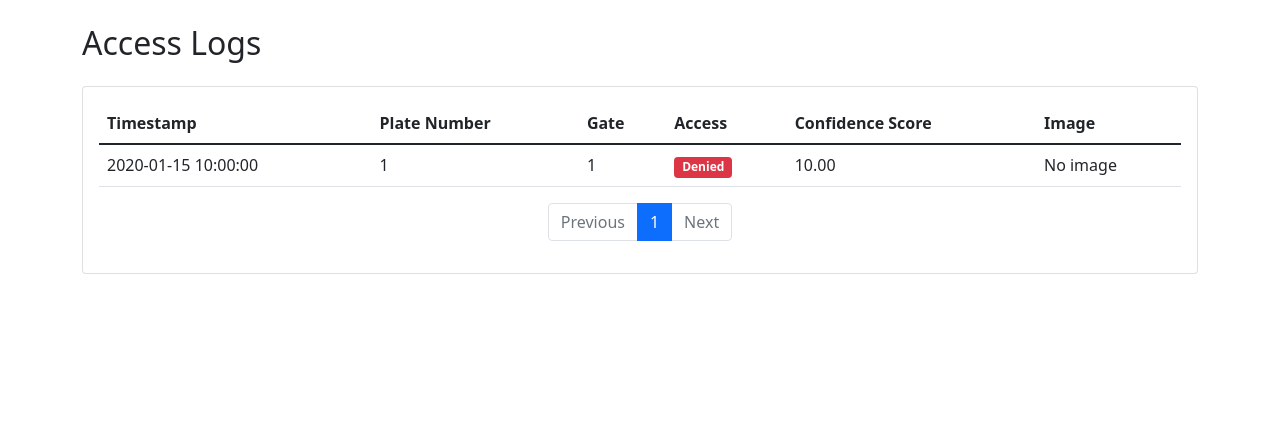
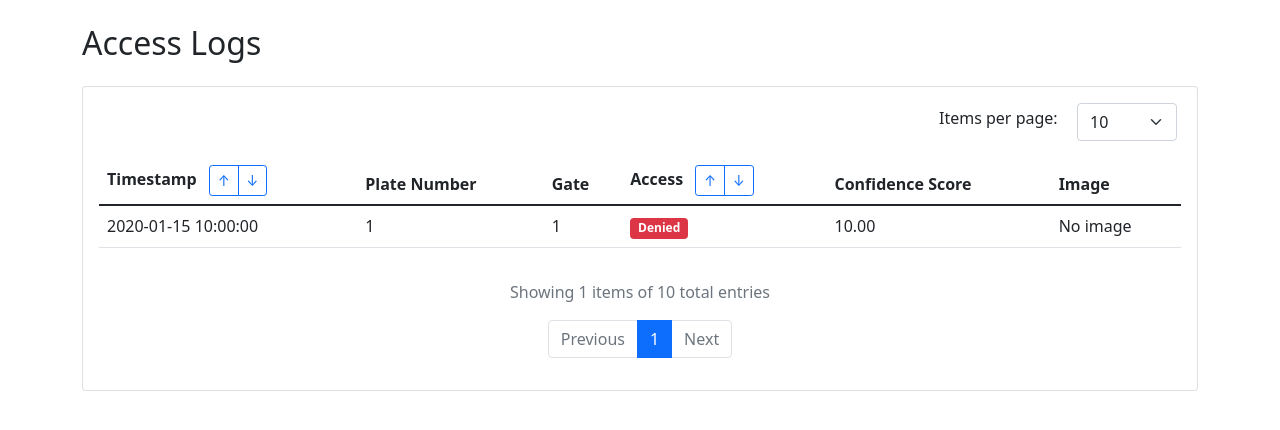
Before and after one commit to alvarodcastro/CriticalIoTVehicleAccessSystem, a Flask app: template app/templates/main/access_logs.html in a window 1280 px wide. Shown: the top 430 px of the page. Run offline with Flask 3, Linux system fonts and the light colour scheme; the template is opened without the code that fills it: most values are stand-ins (such as "Sample title", 1, 10 or a date in 2020); parts of the project's set-up code (start-up, migrations or seed data) failed here and were passed over; some libraries are stand-ins or nearby versions.

Commit message:
Enhance access logs functionality with pagination and sorting options; update UI to allow users to select items per page and sort by timestamp or access granted.

```diff
--- a/app/templates/main/access_logs.html
+++ b/app/templates/main/access_logs.html
@@ -5,14 +5,48 @@
 
 <div class="card mt-4">
     <div class="card-body">
+        <!-- Controls -->
+        <div class="row justify-content-end align-items-center mb-3 mx-1">
+            <label for="per_page" class="form-label" style="width: 150px;">Items per page:</label>
+            <select id="per_page" class="form-select" style="width: 100px;" onchange="updateParams('per_page', this.value)">
+                <option value="10" {% if request.args.get('per_page', '10' )=='10' %}selected{% endif %}>10</option>
+                <option value="30" {% if request.args.get('per_page')=='30' %}selected{% endif %}>30</option>
+                <option value="50" {% if request.args.get('per_page')=='50' %}selected{% endif %}>50</option>
+            </select>
+        </div>
+
         <div class="table-responsive">
             <table class="table">
                 <thead>
                     <tr>
-                        <th>Timestamp</th>
+                        <th>
+                            Timestamp
+                            <div class="btn-group btn-group-sm ms-2">
+                                <button onclick="updateParams('sort', 'timestamp', 'asc')"
+                                    class="btn btn-outline-primary btn-sm {% if request.args.get('sort') == 'timestamp' and request.args.get('order') == 'asc' %}active{% endif %}">
+                                    ↑
+                                </button>
+                                <button onclick="updateParams('sort', 'timestamp', 'desc')"
+                                    class="btn btn-outline-primary btn-sm {% if request.args.get('sort') == 'timestamp' and request.args.get('order') == 'desc' %}active{% endif %}">
+                                    ↓
+                                </button>
+                            </div>
+                        </th>
                         <th>Plate Number</th>
                         <th>Gate</th>
-                        <th>Access</th>
+                        <th>
+                            Access
+                            <div class="btn-group btn-group-sm ms-2">
+                                <button onclick="updateParams('sort', 'access_granted', 'asc')"
+                                    class="btn btn-outline-primary btn-sm {% if request.args.get('sort') == 'access_granted' and request.args.get('order') == 'asc' %}active{% endif %}">
+                                    ↑
+                                </button>
+                                <button onclick="updateParams('sort', 'access_granted', 'desc')"
+                                    class="btn btn-outline-primary btn-sm {% if request.args.get('sort') == 'access_granted' and request.args.get('order') == 'desc' %}active{% endif %}">
+                                    ↓
+                                </button>
+                            </div>
+                        </th>
                         <th>Confidence Score</th>
                         <th>Image</th>
                     </tr>
@@ -32,8 +66,7 @@
                         <td>
                             {% if log.image_path %}
                             <a href="{{ url_for('static', filename=log.image_path) }}" target="_blank">
-                                <img src="{{ url_for('static', filename=log.image_path) }}"
-                                     alt="Detection Image"
+                                <img src="{{ url_for('static', filename=log.image_path) }}" alt="Detection Image"
                                     style="max-height: 50px;">
                             </a>
                             {% else %}
@@ -46,12 +79,18 @@
             </table>
         </div>
 
+        <!-- Info text -->
+        <div class="text-muted text-center my-3">
+            Showing {{ logs.items|length }} items of {{ logs.total }} total entries
+        </div>
+
         <!-- Pagination -->
         <nav aria-label="Page navigation">
             <ul class="pagination justify-content-center">
                 {% if logs.has_prev %}
                 <li class="page-item">
-                    <a class="page-link" href="{{ url_for('main.access_logs', page=logs.prev_num) }}">Previous</a>
+                    <a class="page-link"
+                        href="{{ url_for('main.access_logs', page=logs.prev_num, per_page=request.args.get('per_page', 10), sort=request.args.get('sort', 'timestamp'), order=request.args.get('order', 'desc')) }}">Previous</a>
                 </li>
                 {% else %}
                 <li class="page-item disabled">
@@ -62,7 +101,9 @@
                 {% for page_num in logs.iter_pages(left_edge=2, left_current=2, right_current=3, right_edge=2) %}
                 {% if page_num %}
                 <li class="page-item {% if page_num == logs.page %}active{% endif %}">
-                            <a class="page-link" href="{{ url_for('main.access_logs', page=page_num) }}">{{ page_num }}</a>
+                    <a class="page-link"
+                        href="{{ url_for('main.access_logs', page=page_num, per_page=request.args.get('per_page', 10), sort=request.args.get('sort', 'timestamp'), order=request.args.get('order', 'desc')) }}">{{
+                        page_num }}</a>
                 </li>
                 {% else %}
                 <li class="page-item disabled">
@@ -73,7 +114,8 @@
 
                 {% if logs.has_next %}
                 <li class="page-item">
-                    <a class="page-link" href="{{ url_for('main.access_logs', page=logs.next_num) }}">Next</a>
+                    <a class="page-link"
+                        href="{{ url_for('main.access_logs', page=logs.next_num, per_page=request.args.get('per_page', 10), sort=request.args.get('sort', 'timestamp'), order=request.args.get('order', 'desc')) }}">Next</a>
                 </li>
                 {% else %}
                 <li class="page-item disabled">
@@ -84,4 +126,19 @@
         </nav>
     </div>
 </div>
+
+{% block scripts %}
+<script>
+    function updateParams(param, value, order = null) {
+        const url = new URL(window.location);
+        url.searchParams.set(param, value);
+        if (param === 'sort' && order) {
+            url.searchParams.set('order', order);
+        }
+        // Keep other params
+        url.searchParams.set('page', '1'); // Reset to first page on sort/per_page change
+        window.location = url;
+    }
+</script>
 {% endblock %}
+{% endblock %}
```
Also changed, not shown: app/controllers/main.py (+22 -6 lines), app/database/bigquery_db.py (+62 -32 lines). Lines whose indentation alone changed are shown as unchanged.
